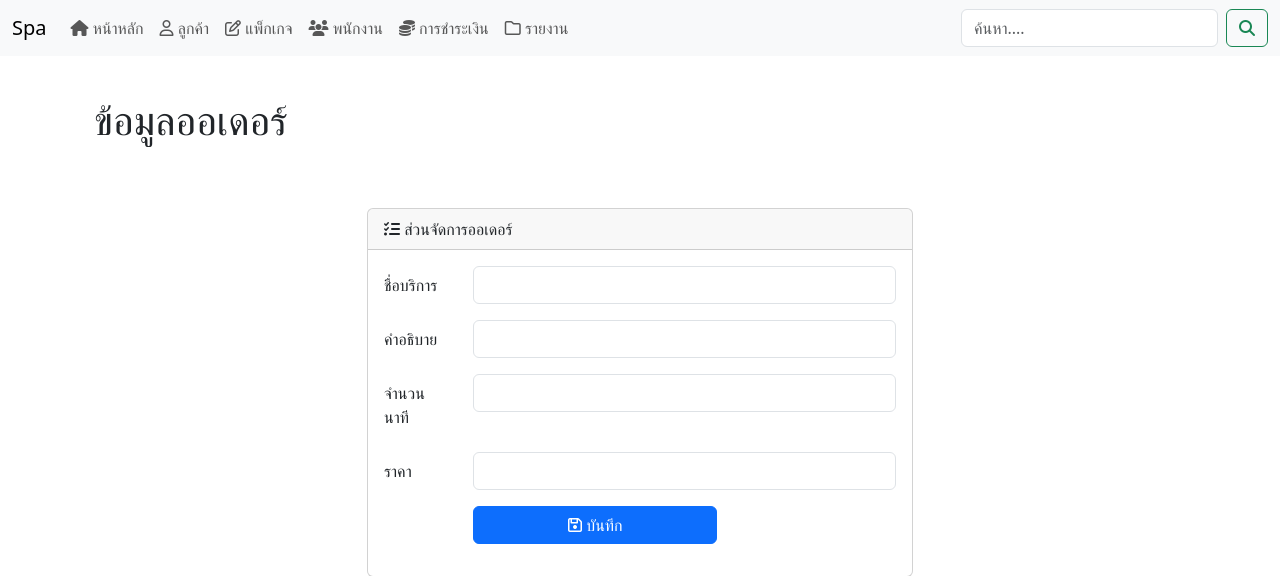
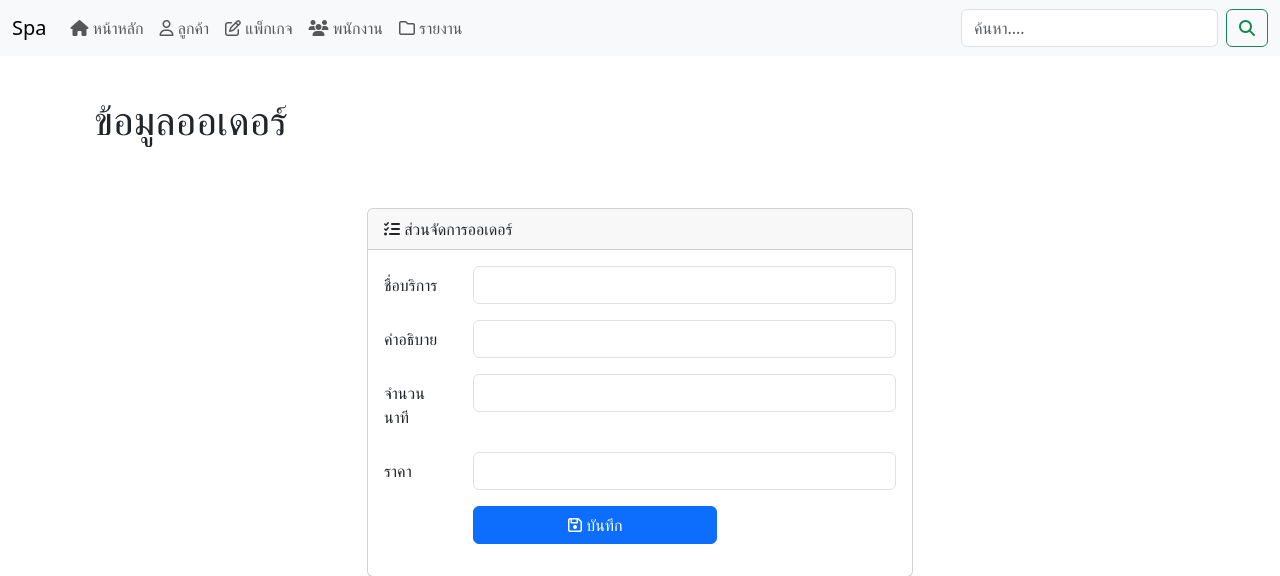
Before and after one commit to Kumajung/prdspa, a PHP site: page /index.php in a window 1280 px wide. Shown: the top 576 px of the page. Run offline with PHP 8.4, Linux system fonts and the light colour scheme; some libraries are stand-ins or nearby versions.

Commit message:
Change SRS

```diff
--- a/layout/header.php
+++ b/layout/header.php
@@ -20,9 +20,6 @@
                         <a class="nav-link" href="#"><i class="fa-solid fa-users"></i> พนักงาน</a>
                     </li>
                     <li class="nav-item">
-                        <a class="nav-link" href="#"><i class="fa-solid fa-coins"></i> การชำระเงิน</a>
-                    </li>
-                    <li class="nav-item">
                         <a class="nav-link" href="#"><i class="fa-regular fa-folder"></i> รายงาน</a>
                     </li>
                 </ul>
```
